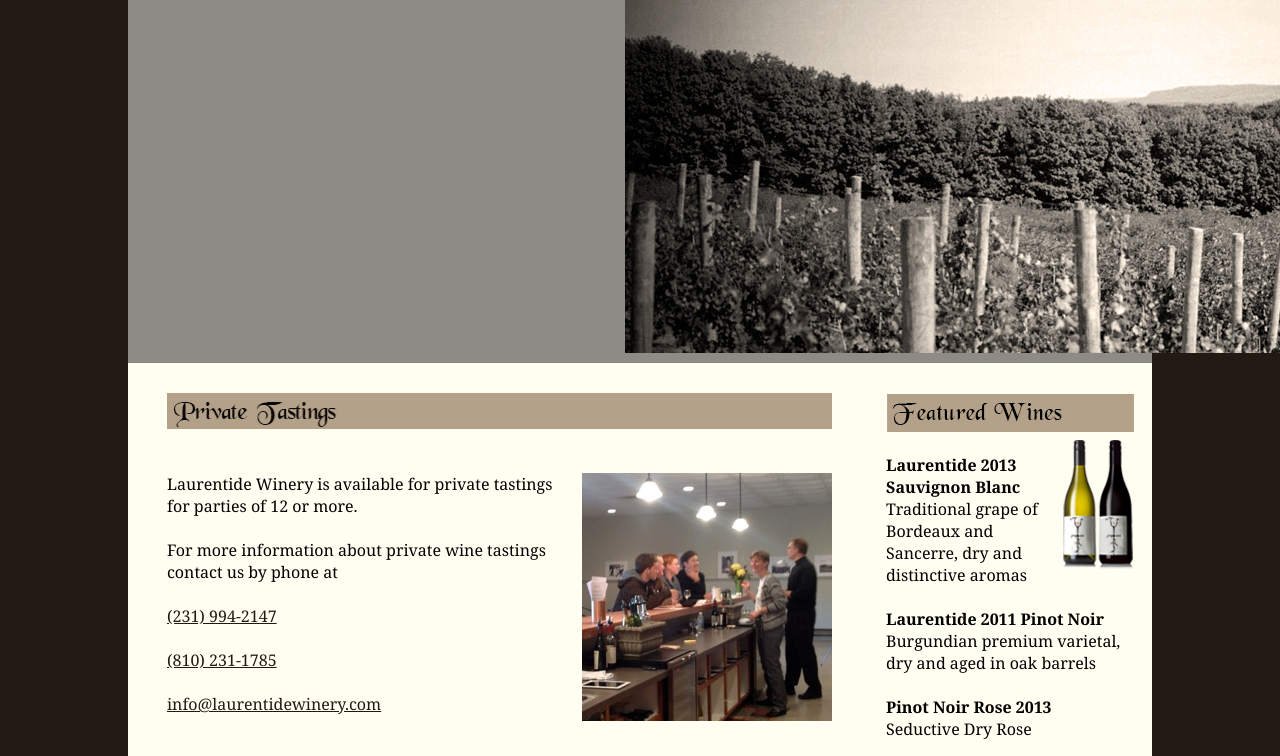
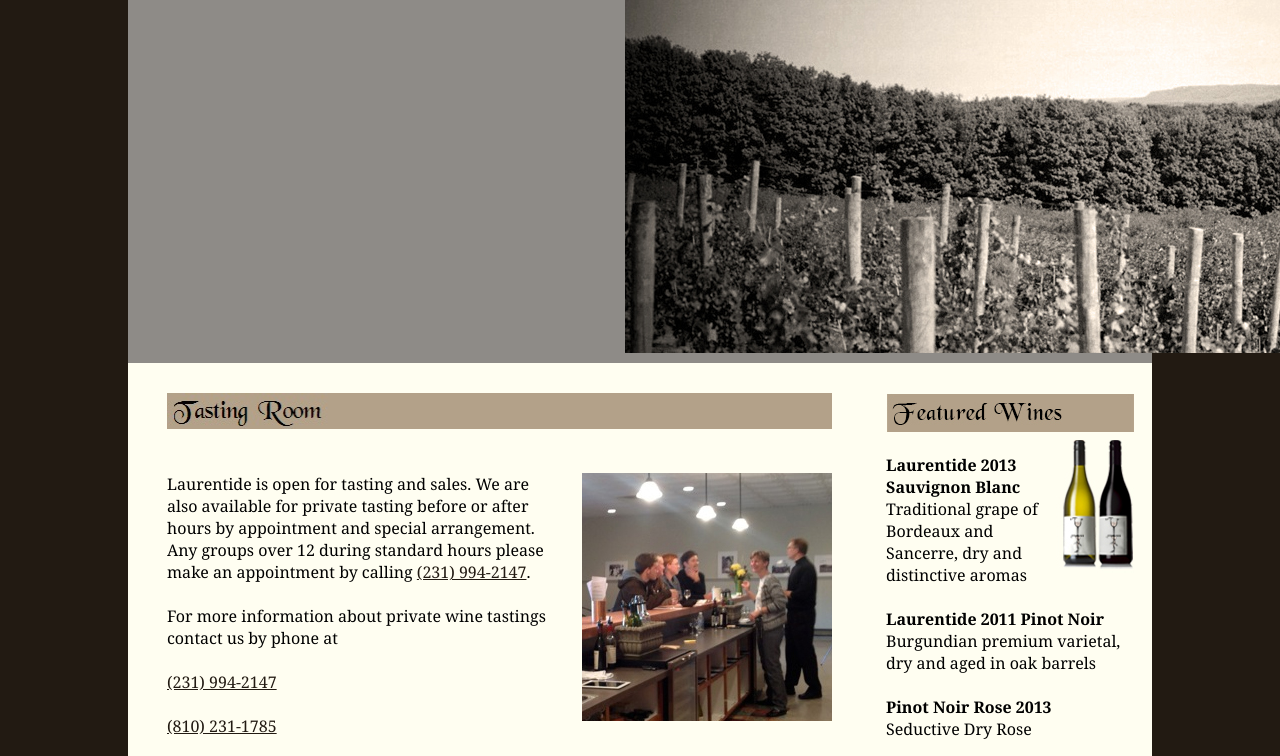
Before and after one commit to mike-ward/Laurentide, a plain HTML site: page privateTastings.html in a window 1280 px wide. Shown: the part 189-945 px from the top of the page. Drawn offline with nearby package versions, Linux system fonts and the light colour scheme.

Commit message:
Add tasting room header

```diff
--- a/privateTastings.html
+++ b/privateTastings.html
@@ -81,10 +81,10 @@
         <tr>
           <td width="39px">&nbsp;</td>
           <td width="665px" valign="top">
-            <img src="images/privateTastingsHeader.jpg" width="665" height="36" alt="Private Tastings" /><br />
+            <img src="images/TastingRoomHeader.jpg" width="665" height="36" alt="Tasting Room" /><br />
             <br />
             <br />
-            <img src="images/privateTastings.jpg" alt="Laurentide Winery Private Tastings" style="float: right; margin-left: 20px" />Laurentide Winery is available for private tastings for parties of 12 or more.<br />
+            <img src="images/privateTastings.jpg" alt="Laurentide Winery Tasting Room" style="float: right; margin-left: 20px" />Laurentide is open for tasting and sales.  We are also available for private tasting before or after hours by appointment and special arrangement. Any groups over 12 during standard hours please make an appointment by calling <a href="2319442147">(231) 994-2147</a>.<br />
             <br />
             For more information about private wine tastings contact us by phone at
             <br />
```
Also changed, not shown: images/TastingRoomHeader.jpg (added).
